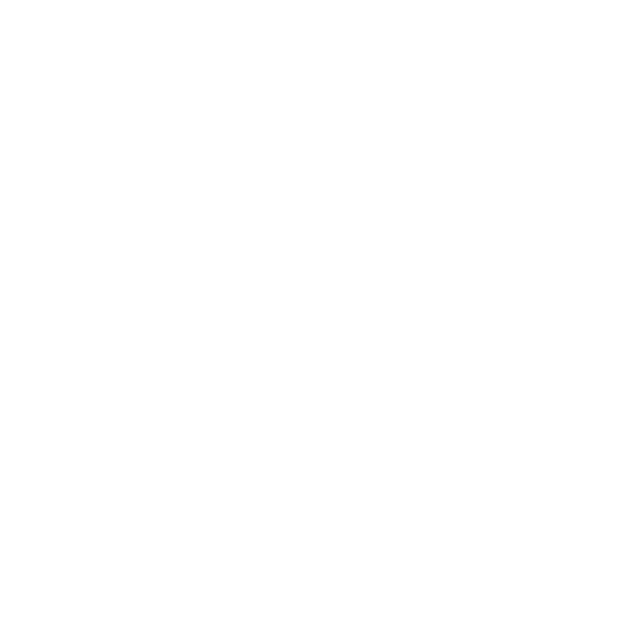
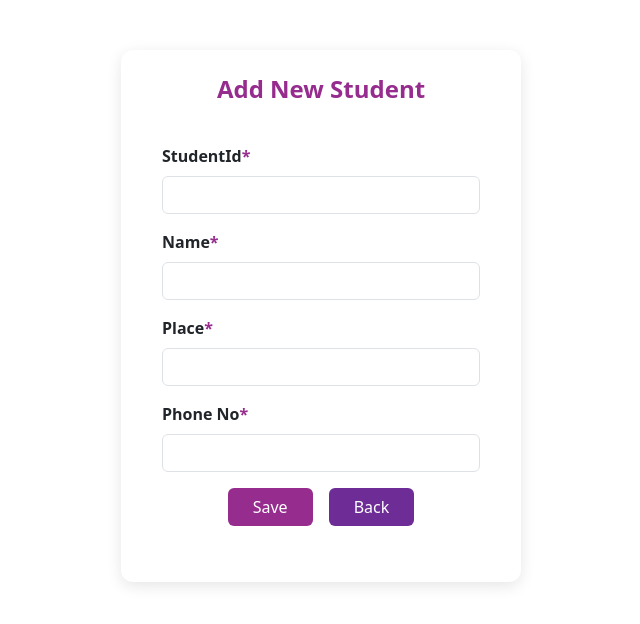
Before and after one commit to Nandhini-ns/React-Learning, a React (Create React App) app: page /create in a window 1280 px wide. Shown: the top 624 px of the page, without its empty margins (319-959 px from the left). Built offline with nearby package versions, Linux system fonts and the light colour scheme.

Commit message:
create page in React.js

```diff
--- a/src/Compontent/Curd Opration/Create.js
+++ b/src/Compontent/Curd Opration/Create.js
@@ -1,10 +1,77 @@
-import React from 'react'
+import React, { useState } from 'react';
+import './Student.css';
+import { useNavigate } from "react-router-dom";
+import 'bootstrap/dist/css/bootstrap.min.css';
+import 'bootstrap/dist/js/bootstrap.bundle.min.js';
 
 function Create() {
+  const[errors, setErrors]=useState({});
+  const navigate=useNavigate();
+    const handleSubmit = async (e) => {
+    e.preventDefault();
+    let newErrors = {};
+    const studentId = e.target.studentId.value.trim();
+    const name = e.target.name.value.trim();
+    const place = e.target.place.value.trim();
+    const phone = e.target.phone.value.trim();
+
+    if (!studentId) newErrors.studentId = "StudentId is required";
+    if (!name) newErrors.name = "Name is required";
+    if (!place) newErrors.place = "Place is required";
+    if (!phone) {newErrors.phone = "Phone number is required";
+         } else if (!/^\d{10}$/.test(phone)) { newErrors.phone = "Phone number must be exactly 10 digits";}
+
+    setErrors(newErrors);
+
+    if (Object.keys(newErrors).length === 0) {
+      try {
+        await fetch("https://68ad5410a0b85b2f2cf2e145.mockapi.io/student", {
+          method: "POST",
+          headers: { "Content-Type": "application/json" },
+          body: JSON.stringify({ studentId, name, place, phone }),
+        });
+        navigate("/studenttable");
+      } catch (error) {
+        console.error("Error saving student:", error);
+      }
+    }
+  };
+
   return (
-    <div>
+  <div className="container-c">
+      <h2 className="text-center mb-4">Add New Student</h2>
+      <form className="p-3" onSubmit={handleSubmit}>
+        <div className="mb-3">
+          <label htmlFor="studentId" className="form-label"><b>StudentId<snap style={{color:"#962c8d"}}>*</snap></b></label>
+          <input type="text" id="studentId" name="studentId" className="form-control" onChange={ (e) => { if (errors.studentId) { setErrors({ ...errors, studentId: "" }); }}} />
+          {errors.studentId && <div className="error-message">{errors.studentId}</div>}
+        </div>
 
+        <div className="mb-3">
+          <label htmlFor="name" className="form-label"><b>Name<snap style={{color:"#962c8d"}}>*</snap></b></label>
+          <input type="text" id="name" name="name" className="form-control" onChange={ (e) => { if (errors.name) { setErrors({ ...errors, name: "" }); }}}/>
+          {errors.name && <div className="error-message">{errors.name}</div>}
+        </div>
+
+        <div className="mb-3">
+          <label htmlFor="place" className="form-label"><b>Place<snap style={{color:"#962c8d"}}>*</snap></b></label>
+          <input type="text" id="place" name="place" className="form-control" onChange={ (e) => { if (errors.place) { setErrors({ ...errors, place: "" }); }}} />
+          {errors.place && <div className="error-message">{errors.place}</div>}
+        </div>
+
+        <div className="mb-3">
+          <label htmlFor="phone" className="form-label"><b>Phone No<snap style={{color:"#962c8d"}}>*</snap></b></label>
+          <input type="text" id="phone" name="phone" className="form-control" maxLength="10" onChange={ (e) => {e.target.value=e.target.value.replace(/[^0-9]/g,""); if (errors.phone) { setErrors({ ...errors, phone: "" }); }}} />
+          {errors.phone && <div className="error-message">{errors.phone}</div>}
+        </div>
+
+        <div className="text-center">
+          <button type="submit" className="btn btn-save px-4">Save</button>
+           <button type="button" className="btn btn-back ms-3 px-4" onClick={() => navigate("/studenttable")}>Back</button>
+        </div>
+      </form>
     </div>
+
   )
 }
 
--- a/src/Compontent/Curd Opration/Student.css
+++ b/src/Compontent/Curd Opration/Student.css
@@ -13,7 +13,7 @@
   margin-bottom: 20px;
   color: #4a226d;
   font-size: 22px;
-  font-weight: 600;
+  font-weight:bold;
 }
 
 .table-container {
@@ -69,34 +69,10 @@
   background-color: #f1e9f9;
 }
 
-/* .btn-action { */
-/* .dropdown-item{
-  border: none;
-  padding: 6px 10px;
-  margin: 0 4px;
-  border-radius: 5px;
-  cursor: pointer;
-  font-size: 16px;
-}
-.btn-action.view {
-  background-color: #0dcaf0;
-  color: white;
-}
-
-.btn-action.edit {
-  background-color: #ffc107;
-  color: black;
-}
-
-.btn-action.delete {
-  background-color: #dc3545;
-  color: white;
-} */
-
 .custom-dropdown {
   position: absolute;
-  top: -97%;       /* button ku adikula varum */
-  right: 0;        /* table cell right side ku align aagum */
+  top: -97%;
+  right: 0;
   margin-top: 11px;
   background: #fff;
   border: 1px solid #ddd;
@@ -104,7 +80,6 @@
   box-shadow: 0 2px 8px rgba(0, 0, 0, 0.2);
   z-index: 2000;
   min-width: 47px;
-  /* padding: 5px 0; */
   left: 31px;
 
 }
@@ -124,3 +99,49 @@
 .custom-dropdown .dropdown-item:hover {
   background-color: #f1f1f1;
 }
+
+.container-c{
+  background: #fff;
+  border-radius: 12px;
+  box-shadow: 0 4px 15px rgba(0, 0, 0, 0.1);
+  padding: 25px;
+  max-width: 400px;
+  margin: 50px auto;
+}
+.container-c h2 {
+  text-align: center;
+  margin-bottom: 20px;
+  color: #962c8d;
+  font-size: 24px;
+  font-weight:bold;
+}
+
+.btn-save{
+  background-color:#962c8d !important;
+  color: #fff !important;
+  font-weight: 600;
+  padding: 10px 20px;
+  border: none;
+  transition: 0.3s;
+}
+.btn-back{
+  background-color: #6e2c96 !important;
+  color: #fff !important;
+  font-weight: 600;
+  padding: 10px 20px;
+  border: none;
+  transition: 0.3s;
+}
+
+.btn-save:hover{
+  background-color: #571c78 !important;
+}
+.form-control:focus{
+  border-color: #6e2c96 !important;
+  box-sizing: 0 0 5px rgba(110,44,150,0.5) !important;
+}
+.error-message{
+  color: red;
+  font-size: 13px;
+  margin-top: 5px;
+}
--- a/src/Compontent/Curd Opration/StudentTable.js
+++ b/src/Compontent/Curd Opration/StudentTable.js
@@ -1,4 +1,4 @@
-import React,{ useState,useEffect,useRef } from 'react';
+import React,{ useState,useEffect } from 'react';
 import { useNavigate } from "react-router-dom";
 import './Student.css';
 import { BsThreeDotsVertical, BsEye, BsPencil, BsTrash } from "react-icons/bs";
@@ -7,18 +7,26 @@
 
 
 export default function StudentTable() {
-   const [open, setOpen] = useState(false);
-   const menuRef = useRef(null);
+   const [openRow, setOpenRow] = useState(null);
+   const [students, setStudents] = useState([]);
    const navigate = useNavigate();
 
-   useEffect(()=>{
-    const handleClickOutside = (event)=>{if(menuRef.current && !menuRef.current.contains(event.target)){
-      setOpen(false);
+
+   useEffect(() => {
+    fetch("https://68ad5410a0b85b2f2cf2e145.mockapi.io/student")
+    .then((res) => res.json())
+    .then ((data)=> setStudents(data))
+    .catch((err)=>console.error("Error fetching data:", err))
+   },[]);
+
+    const toggleDropdown = (id) => {
+    if (openRow === id) {
+      setOpenRow(null);
+    } else {
+      setOpenRow(id);
     }
   };
-     document.addEventListener("mousedown", handleClickOutside);
-      return () => document.removeEventListener("mousedown", handleClickOutside);
-   },[]);
+
   return (
     <div>
         <div className='container-s'>
@@ -29,61 +37,42 @@
                     <thead>
                         <tr>
                             <th>#</th>
-                           <th>ID</th>
+                           <th>S.ID</th>
                            <th>Name</th>
                            <th>Place</th>
                            <th>Phone</th>
                            <th>Actions</th>
                         </tr>
                     </thead>
-                    {/* <tbody className='tal'>
-                      <tr>
-                      <td>1</td>
-                      <td>1001</td>
-                      <td>Ji</td>
-                      <td>Thanjavur</td>
-                      <td>7865930108</td>
-                      {/* <td>
-                         <button className="btn-action view">
-                            <BsEye />
-                         </button>
-                         <button className="btn-action edit">
-                           <BsPencil />
-                          </button>
-                            <button className="btn-action delete">
-                               <BsTrash />
-                            </button>
-                       </td> */}
+                         <tbody>
+                             {students.map((student, i) => (
+                                <tr key={student.id}>
+                                 <td>{i + 1}</td>
+                                 <td>{student.studentId}</td>
+                                  <td>{student.name}</td>
+                                 <td>{student.place}</td>
+                                  <td>{student.phone}</td>
+                                <td className="position-relative">
+                                 <div style={{ display: "inline-block", position: "relative" }}>
 
-                     <tbody className='tal'>
-                          <tr>
-                              <td>1</td>
-                              <td>1001</td>
-                              <td>Ji</td>
-                              <td>Thanjavur</td>
-                              <td>7865930108</td>
-                                <td className="position-relative">
-  <div ref={menuRef} style={{ display: "inline-block", position: "relative" }}>
-    {/* 3 dots button */}
                                <button
                                className="btn btn-light btn-sm"
-      onClick={() => setOpen(!open)}
+                                   onClick={() => toggleDropdown(student.id)}
                                  >
                                   <BsThreeDotsVertical />
                                   </button>
 
-    {/* Dropdown */}
-    {open && (
+                                  {openRow === student.id && (
                                <div
                                  className="custom-dropdown">
                                  <button className="dropdown-item d-flex align-items-center">
-          <BsEye style={{ marginRight: "8px",color:"blue",width:"100px" }} />
+                                 <BsEye style={{ marginRight: "8px",color:"blue",fontSize:"20px" }} />
                                  </button>
                                   <button className="dropdown-item d-flex align-items-center">
-          <BsPencil style={{ marginRight: "8px" }} />
+                                          <BsPencil style={{ marginRight: "8px",fontSize:"20px",color:"green" }} />
                                   </button>
                                   <button className="dropdown-item text-danger d-flex align-items-center">
-          <BsTrash style={{ marginRight: "8px" }} />
+                                        <BsTrash style={{ marginRight: "8px",fontSize:"20px"}} />
                                   </button>
                                </div>
                              )}
@@ -91,6 +80,7 @@
                          </td>
 
                         </tr>
+                        ))}
                     </tbody>
 
               </table>
--- a/src/Compontent/Signup/Login.js
+++ b/src/Compontent/Signup/Login.js
@@ -58,8 +58,6 @@
     <div className="login-page">
     <div className="container">
       <div className="header">
-        {/* <div className="text">{action}</div>
-        <div className="underline"></div> */}
           <div className="switch-btns">
         <div
           className={action === "Login" ? "submit gray" : "submit"}
```
Lines whose indentation alone changed are shown as unchanged.
